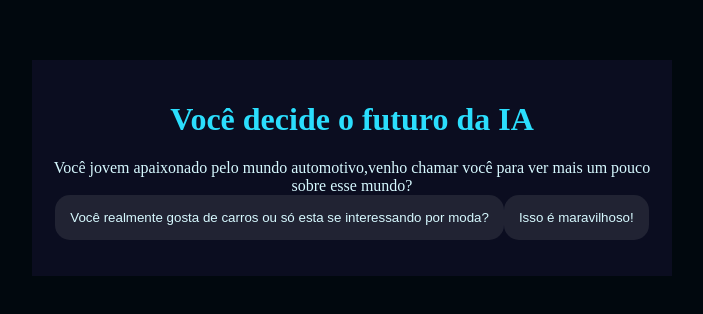
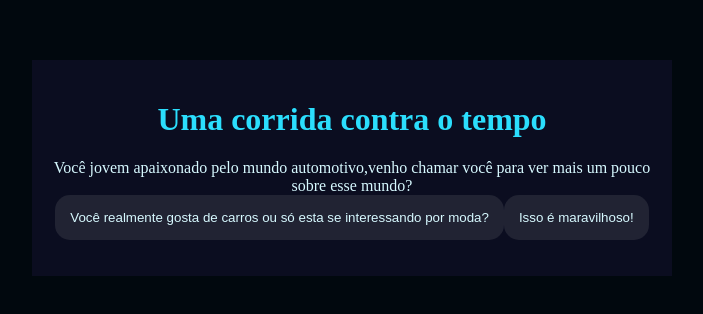
Before and after one commit to hevelin32/6543, a plain HTML site: page index.html in a window 1280 px wide. Shown: the part 240-554 px from the top of the page, without its empty margins (288-991 px from the left). Drawn offline with Linux system fonts and the light colour scheme.

Commit message:
Update index.html

```diff
--- a/index.html
+++ b/index.html
@@ -8,7 +8,7 @@
 </head>
 <body>
     <div class="caixa-principal">
-        <h1>Você decide o futuro da IA</h1>
+        <h1>Uma corrida contra o tempo</h1>
         <div class="caixa-perguntas"></div>
         <div class="caixa-alternativas"></div>
         <div class="caixa-resultado">
```
